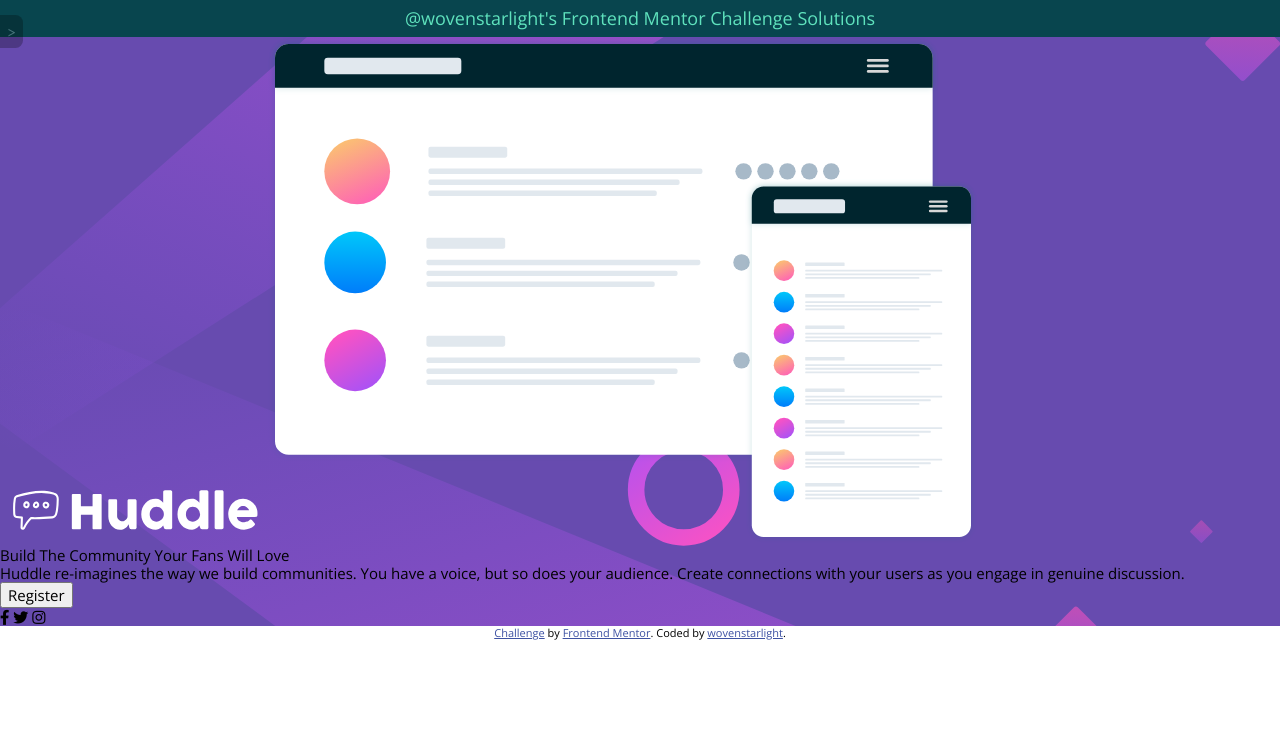
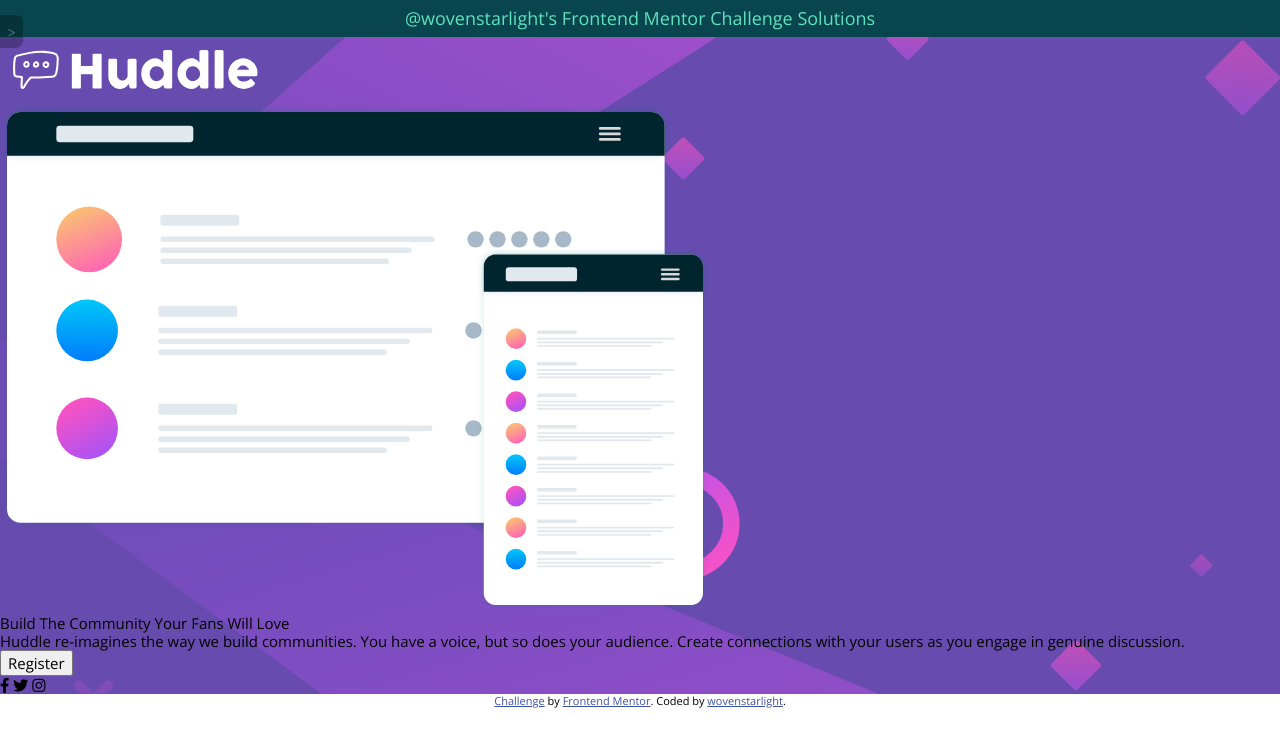
Before and after one commit to wovenstarlight/frontend-projects, a Jekyll site: the page built from _posts/2021-08-05-huddle-landing-page.html, in a window 1280 px wide. Shown: the top 747 px of the page. Built offline with Jekyll 4.4.1, drawn with Linux system fonts in a browser that asks for light colours; nearby versions of some CDN libraries.

Commit message:
Separated logo from responsive layout content

```diff
--- a/_posts/2021-08-05-huddle-landing-page.html
+++ b/_posts/2021-08-05-huddle-landing-page.html
@@ -4,9 +4,9 @@
 frontend:		https://www.frontendmentor.io/challenges/huddle-landing-page-with-a-single-introductory-section-B_2Wvxgi0
 links:			["https://cdnjs.cloudflare.com/ajax/libs/font-awesome/5.13.0/css/all.min.css"]
 ---
+<img src="{{ site.baseurl }}/assets/{{ page.projectlink }}/logo.svg" alt="Huddle">
+
 <section id="content">
-	<img src="{{ site.baseurl }}/assets/{{ page.projectlink }}/logo.svg" alt="Huddle">
-
 	<img src="{{ site.baseurl }}/assets/{{ page.projectlink }}/illustration-mockups.svg" alt="Huddle">
 
 	<section class="text">
```
